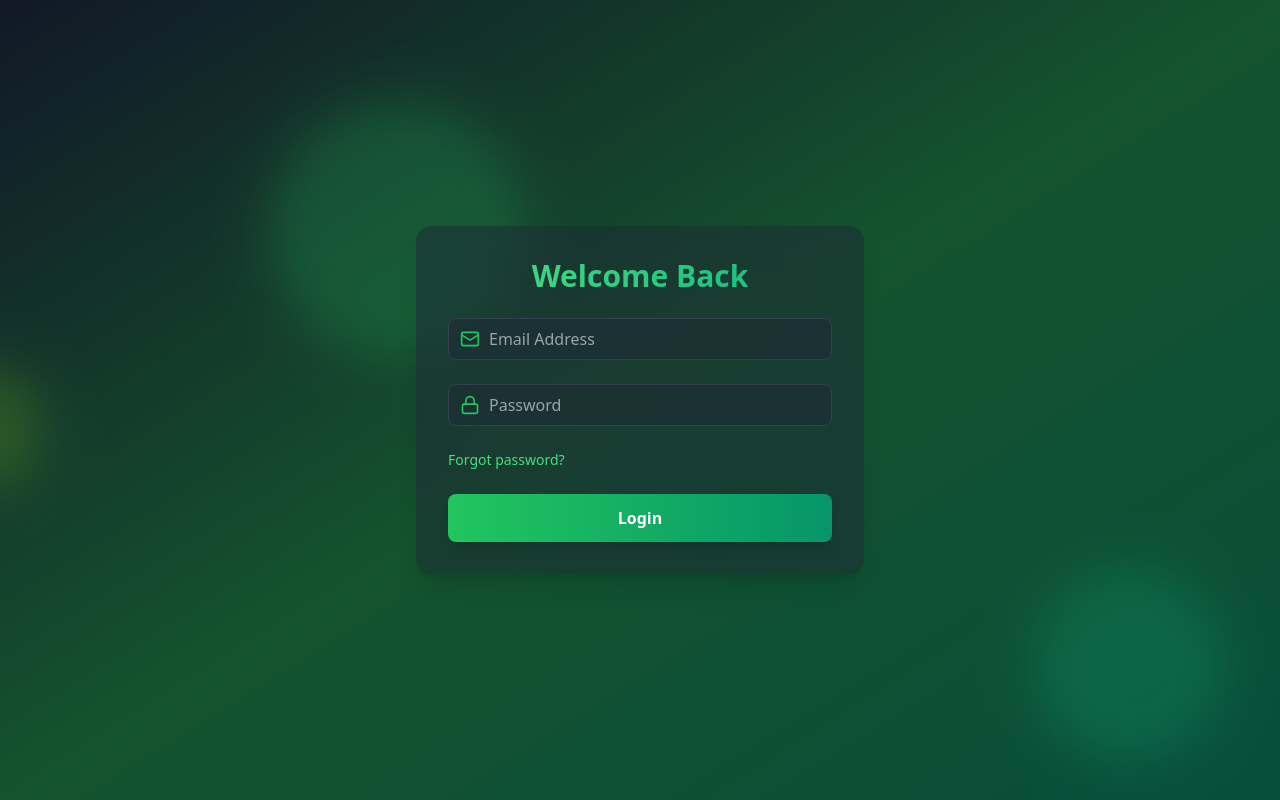
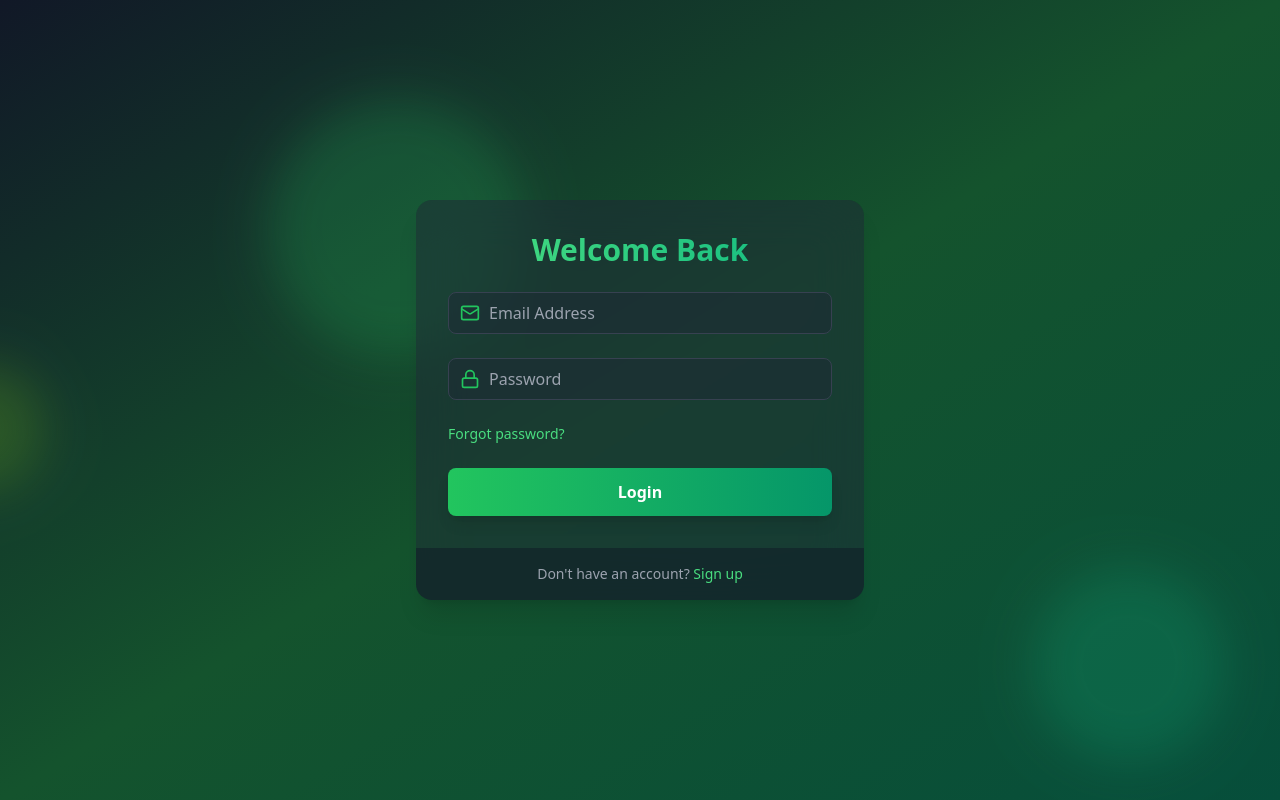
Before and after one commit to KAMO333/mern-advanced-auth, a React (Vite) app in the folder frontend/: page /login in a window 1280 px wide. Built offline with nearby package versions, Linux system fonts and the light colour scheme.

Commit message:
signup link

```diff
--- a/frontend/src/pages/LoginPage.jsx
+++ b/frontend/src/pages/LoginPage.jsx
@@ -61,6 +61,14 @@
           </motion.button>
         </form>
       </div>
+      <div className="px-8 py-4 bg-gray-900 bg-opacity-50 flex justify-center">
+        <p className="text-sm text-gray-400">
+          Don't have an account?{" "}
+          <Link to="/signup" className="text-green-400 hover:underline">
+            Sign up
+          </Link>
+        </p>
+      </div>
     </motion.div>
   );
 };
```
